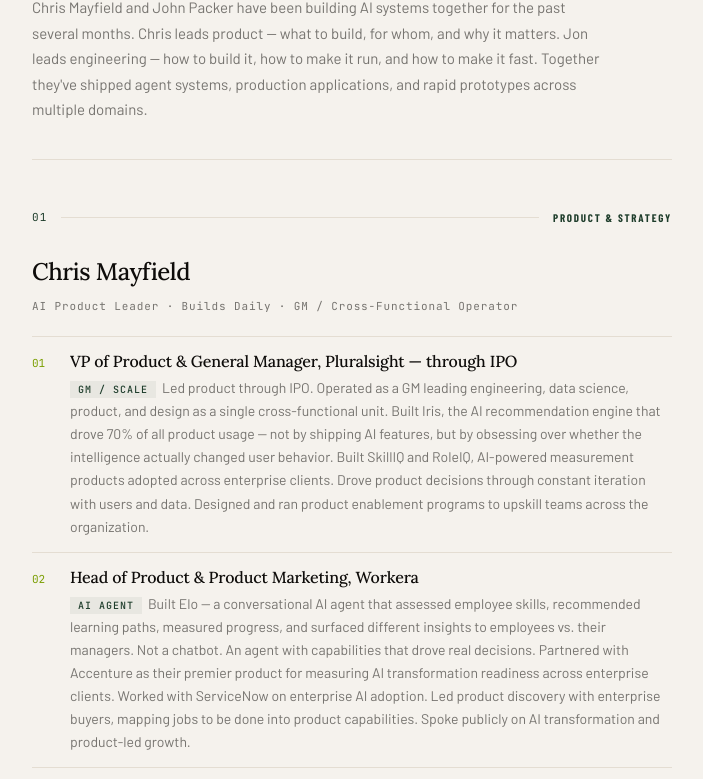
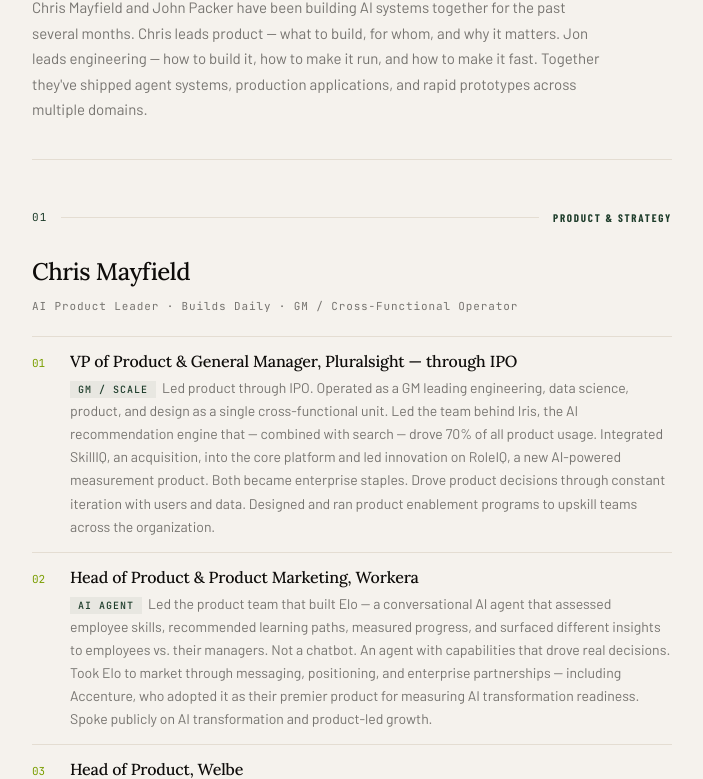
Before and after one commit to chriskarl/ampleo-perspective, a plain HTML site: page team-brief.html in a window 1280 px wide. Shown: the part 162-941 px from the top of the page, without its empty margins (288-991 px from the left). Drawn offline with nearby package versions, Linux system fonts and the light colour scheme.

Commit message:
Accurate Pluralsight and Workera descriptions

```diff
--- a/team-brief.html
+++ b/team-brief.html
@@ -98,7 +98,7 @@
         <span class="track-num">01</span>
         <div class="track-body">
           <div class="track-title">VP of Product & General Manager, Pluralsight — through IPO</div>
-          <div class="track-detail"><span class="track-tag">GM / Scale</span>Led product through IPO. Operated as a GM leading engineering, data science, product, and design as a single cross-functional unit. Built Iris, the AI recommendation engine that drove 70% of all product usage -- not by shipping AI features, but by obsessing over whether the intelligence actually changed user behavior. Built SkillIQ and RoleIQ, AI-powered measurement products adopted across enterprise clients. Drove product decisions through constant iteration with users and data. Designed and ran product enablement programs to upskill teams across the organization.</div>
+          <div class="track-detail"><span class="track-tag">GM / Scale</span>Led product through IPO. Operated as a GM leading engineering, data science, product, and design as a single cross-functional unit. Led the team behind Iris, the AI recommendation engine that -- combined with search -- drove 70% of all product usage. Integrated SkillIQ, an acquisition, into the core platform and led innovation on RoleIQ, a new AI-powered measurement product. Both became enterprise staples. Drove product decisions through constant iteration with users and data. Designed and ran product enablement programs to upskill teams across the organization.</div>
         </div>
       </div>
 
@@ -106,7 +106,7 @@
         <span class="track-num">02</span>
         <div class="track-body">
           <div class="track-title">Head of Product & Product Marketing, Workera</div>
-          <div class="track-detail"><span class="track-tag">AI Agent</span>Built Elo -- a conversational AI agent that assessed employee skills, recommended learning paths, measured progress, and surfaced different insights to employees vs. their managers. Not a chatbot. An agent with capabilities that drove real decisions. Partnered with Accenture as their premier product for measuring AI transformation readiness across enterprise clients. Worked with ServiceNow on enterprise AI adoption. Led product discovery with enterprise buyers, mapping jobs to be done into product capabilities. Spoke publicly on AI transformation and product-led growth.</div>
+          <div class="track-detail"><span class="track-tag">AI Agent</span>Led the product team that built Elo -- a conversational AI agent that assessed employee skills, recommended learning paths, measured progress, and surfaced different insights to employees vs. their managers. Not a chatbot. An agent with capabilities that drove real decisions. Took Elo to market through messaging, positioning, and enterprise partnerships -- including Accenture, who adopted it as their premier product for measuring AI transformation readiness. Spoke publicly on AI transformation and product-led growth.</div>
         </div>
       </div>
 
```
